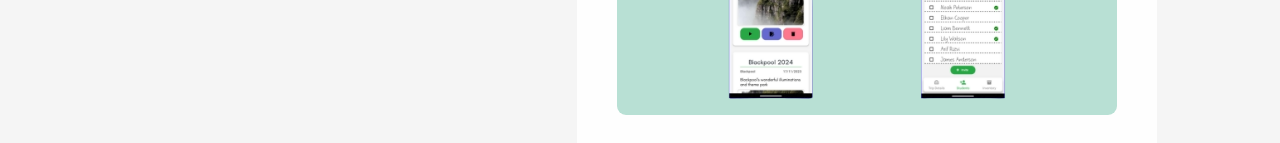
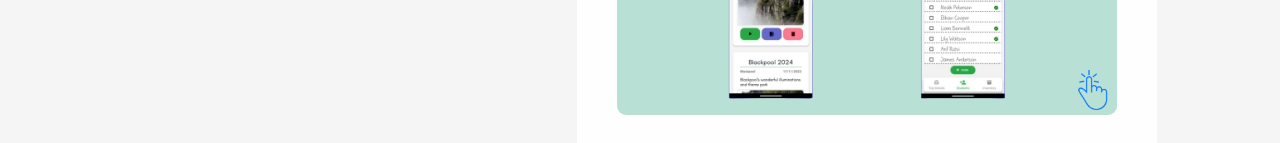
Before and after one commit to CoupDeWhoop/dg-portfolio, a React (Vite) app: page / in a window 1280 px wide. Shown: the part 632-775 px from the top of the page. Built offline with nearby package versions, Linux system fonts and the light colour scheme; a web font is replaced by a local one.

Commit message:
add tap-to-flip-icon

```diff
--- a/src/App.css
+++ b/src/App.css
@@ -144,8 +144,13 @@ main {
   border: 1px solid #3498db;
   box-shadow: 0.5rem 0.5rem 0.5rem rgba(52, 152, 219, 0.2);
 }
+.flip-card-front {
+  background-color: #c9d7e4;
+  position: relative; /* had to add this for tap-to-flip-icon */
+}
 .flipped {
-  transform: rotateY(180deg); /* <=>  rotatex(.5turn) */
+  transform: rotateY(180deg);
+  position: absolute; /* this is needed to get it behind when flipped */
 }
 .flip-card-front, .flip-card-back {
   position: absolute;
@@ -157,8 +162,13 @@ main {
   align-items: center;
   border-radius: 0.5rem;
 }
-.flip-card-front {
-  background-color: #c9d7e4;
+
+.tap-to-flip-icon {
+  position: absolute;
+  color: black;
+  width: 40px;
+  right: 5px;
+  bottom: 5px;
 }
 .flip-card-back {
   background-color: #517fa4;
--- a/src/components/Projects.jsx
+++ b/src/components/Projects.jsx
@@ -79,6 +79,7 @@ const Projects = () => {
             <div className={'flip-card' + (cardFlipped[index]? ' flipped': '')}>
               <div className="flip-card-front" style={{backgroundColor: pickColour(index)}}>
                 <img className="project-image" src={project.image} alt={project.title} />
+                <img className="tap-to-flip-icon" src={'/other-icons/click_finger_icon.png'} alt={'tap to flip'} />
               </div>
               <div className="flip-card-back">
                 <p>{project.description}</p>
```
Also changed, not shown: public/other-icons/click_finger_icon.png (added).
